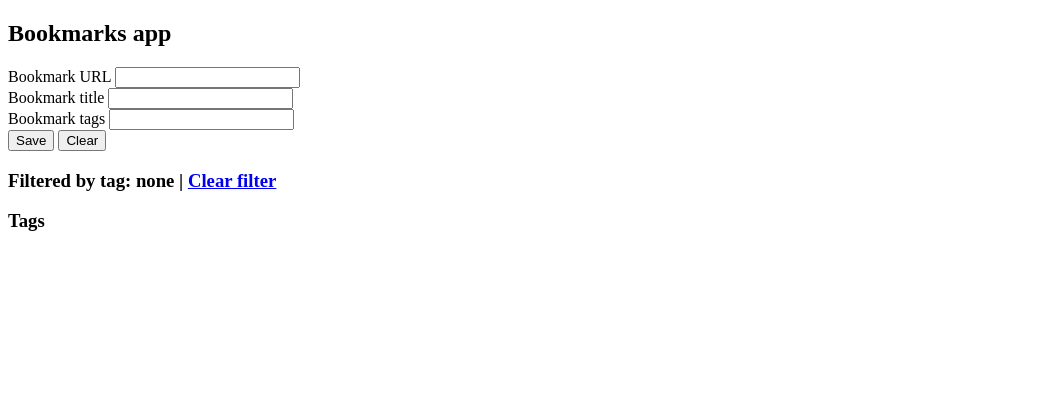
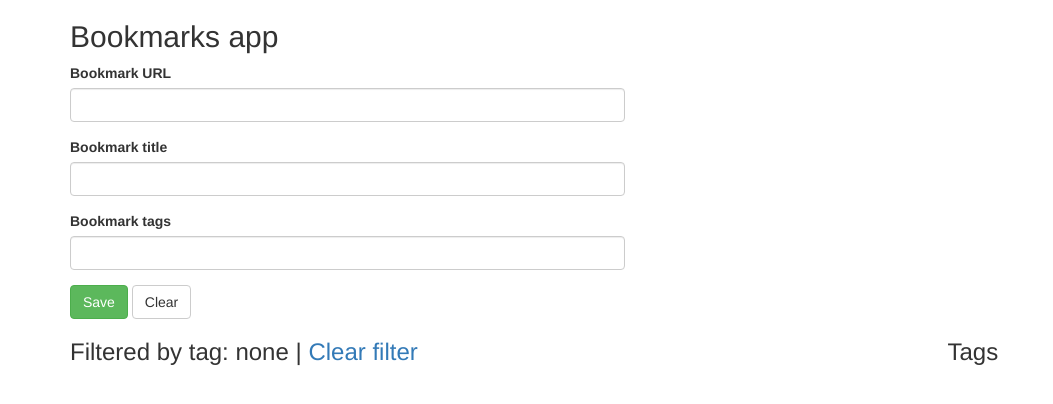
Before and after one commit to skirov/bookmarks-app, a website: page index-inject.html in a window 1280 px wide. Shown: the whole page, without its empty margins (0-1053 px from the left). Drawn offline with nearby package versions, Linux system fonts and the light colour scheme; some packages are replaced by stand-ins of ours; files that its build step writes are made by us from their sources; no server answers.

Commit message:
fixes on versions and adding bootstrap

```diff
--- a/bower.json
+++ b/bower.json
@@ -3,8 +3,8 @@
   "version": "1.0.0",
   "dependencies": {
     "bootstrap": "^3.3.6",
-    "angular-route": "^1.5.5",
-    "angular": "^1.5.5",
-    "angular-resource": "^1.5.5"
+    "angular-route": "1.4.8",
+    "angular": "1.4.8",
+    "angular-resource": "1.4.8"
   }
 }
--- a/index-inject.html
+++ b/index-inject.html
@@ -13,8 +13,8 @@
     <!-- /process -->
     <!-- process:template
          <script src="//ajax.googleapis.com/ajax/libs/angularjs/1.4.8/angular.min.js"></script>
-         <script src="//ajax.googleapis.com/ajax/libs/angularjs/1.5.5/angular-route.js"></script>
-         <script src="//ajax.googleapis.com/ajax/libs/angularjs/1.5.5/angular-resource.js"></script>
+         <script src="//ajax.googleapis.com/ajax/libs/angularjs/1.4.8/angular-route.js"></script>
+         <script src="//ajax.googleapis.com/ajax/libs/angularjs/1.4.8/angular-resource.js"></script>
          <link rel="stylesheet" href="//maxcdn.bootstrapcdn.com/bootstrap/3.3.6/css/bootstrap.min.css" integrity="sha384-1q8mTJOASx8j1Au+a5WDVnPi2lkFfwwEAa8hDDdjZlpLegxhjVME1fgjWPGmkzs7" crossorigin="anonymous">
     /process -->
 
@@ -42,6 +42,7 @@
 
     <!-- build:demoCSS css/demo-code.css -->
     <link rel="stylesheet" href="resources/package-version/package-version.css">
+    <link rel="stylesheet" href="bower_components/bootstrap/dist/css/bootstrap.css">
         <!-- demo:css --><!-- endinject -->
     <!-- endbuild -->
 </head>
```
